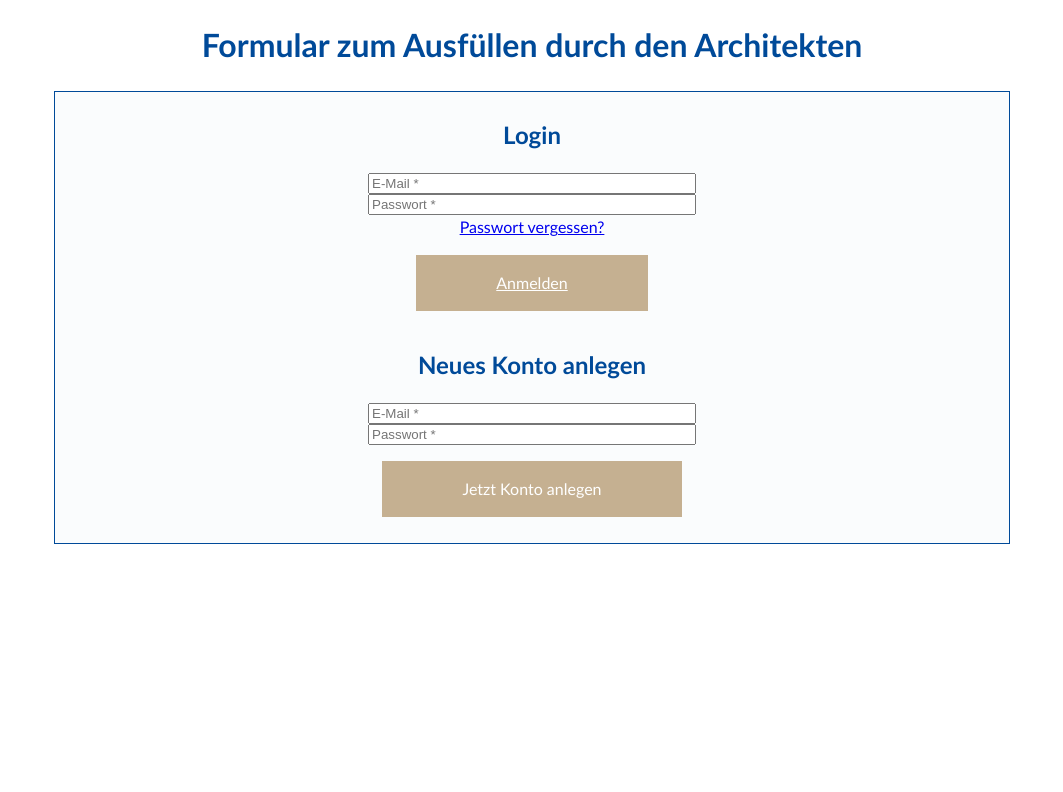
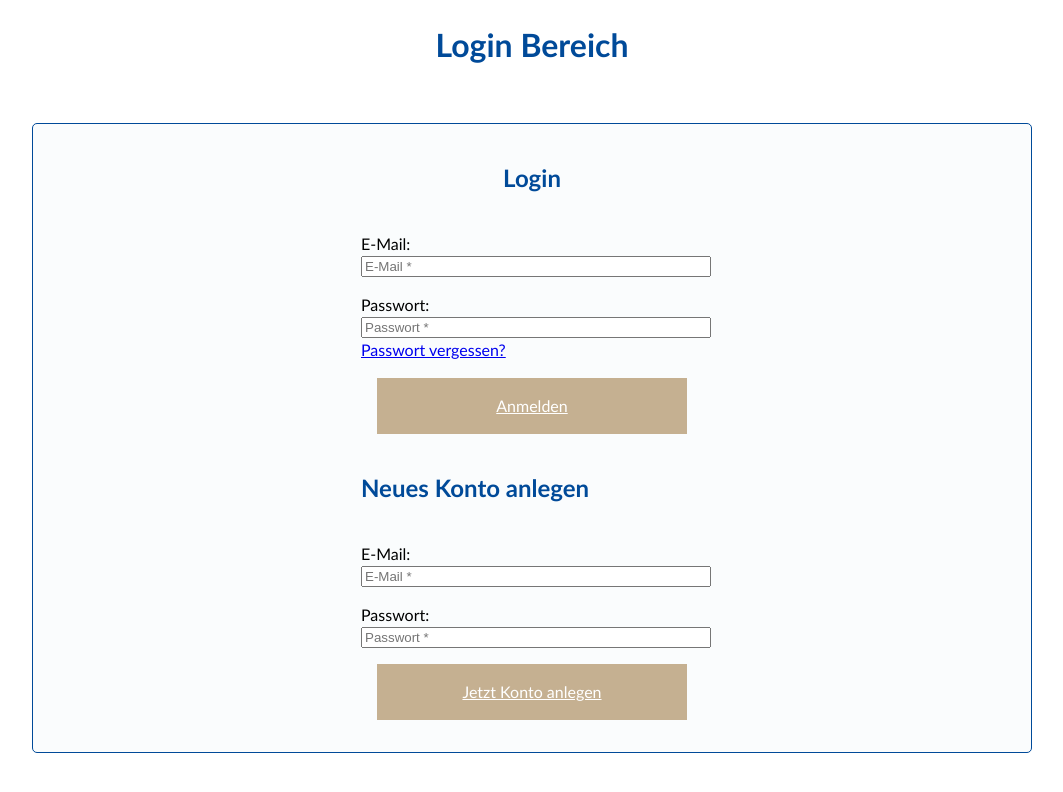
Before and after one commit to juliabellmann/formular-archi, a Next.js app: page / in a window 1280 px wide. Shown: the top 792 px of the page, without its empty margins (108-1171 px from the left). Built offline with nearby package versions, Linux system fonts and the light colour scheme.

Commit message:
add styling

```diff
--- a/components/Formarchi.js
+++ b/components/Formarchi.js
@@ -10,6 +10,8 @@ export default function Formarchi()
 {
     return (
         <>
+            <h1>Formular zum Ausfüllen durch den Architekten</h1>
+
             <form>
 
                 <fieldset>
--- a/components/Login.js
+++ b/components/Login.js
@@ -1,29 +1,69 @@
 import Link from "next/link";
+import styled, { css } from "styled-components";
 
 export default function Login()
 {
     return (
         <>
-            <form>
-                <fieldset className="container-login">
+        <h1>Login Bereich</h1>
+            <StyledLogin>
+                <StyledFieldet className="container-login">
                     <h2>Login</h2>
+                    <StyledFlexLeft>
 
-                    <input type="text" id="email-login" name="email-login" placeholder="E-Mail *" required />
-                    <input type="text" id="password-login" name="password-login" placeholder="Passwort *" required />
-                    <Link href="#">Passwort vergessen?</Link>
+                        <StyledLabel for="email-login">E-Mail: </StyledLabel>
+                        <StyledInput type="text" id="email-login" name="email-login" placeholder="E-Mail *" required />
 
-                    <Link href="/formular" className="button">Anmelden</Link>
+                        <StyledLabel for="password-login">Passwort: </StyledLabel>
+                        <StyledInput type="text" id="password-login" name="password-login" placeholder="Passwort *" required />
 
-                    <h2>Neues Konto anlegen</h2>
+                        <Link href="#">Passwort vergessen?</Link>
 
-                    <input type="text" id="email-neuernutzer" name="email-neuernutzer" placeholder="E-Mail *" required />
-                    <input type="text" id="password-neuernutzer" name="password-neuernutzer" placeholder="Passwort *" required />
+                        <StyledBtn href="/formular" className="button">Anmelden</StyledBtn>
 
-                    <div href="#" className="button">Jetzt Konto anlegen</div>
+                        <h2>Neues Konto anlegen</h2>
 
-                </fieldset>
-            </form>
+                        <StyledLabel for="email-neuernutzer">E-Mail: </StyledLabel>
+                        <StyledInput type="text" id="email-neuernutzer" name="email-neuernutzer" placeholder="E-Mail *" required />
+
+                        <StyledLabel for="password-neuernutzer">Passwort: </StyledLabel>
+                        <StyledInput type="text" id="password-neuernutzer" name="password-neuernutzer" placeholder="Passwort *" required />
+
+                        <StyledBtn href="#" className="button">Jetzt Konto anlegen</StyledBtn>
+                    </StyledFlexLeft>
+
+                </StyledFieldet>
+            </StyledLogin>
 
         </>
     )
 }
+
+const StyledLogin = styled.form`
+    /* margin-top: 10%; */
+`;
+
+const StyledFieldet = styled.fieldset`
+    /* background-color: blue; */
+    /* display: flex; */
+    /* border: 1px solid red; */
+`;
+
+const StyledFlexLeft = styled.div`
+    display: flex;
+    flex-direction: column;
+    align-items: start;
+`;
+
+const StyledLabel = styled.label`
+    margin-top: 1rem;
+
+`;
+
+const StyledInput = styled.input`
+    width: 100%;
+`;
+
+const StyledBtn = styled(Link)`
+    width: 150px;
+`;
--- a/components/RootLayout.js
+++ b/components/RootLayout.js
@@ -7,7 +7,7 @@ export default function RootLayout({ children }) {
             <link rel="icon" href="/icon.png" />
             </Head>
             <header>
-                <h1>Formular zum Ausfüllen durch den Architekten</h1>
+
             </header>
             <main>
                 {children}
--- a/styles/globals.css
+++ b/styles/globals.css
@@ -63,7 +63,8 @@ main {
 
 form {
   /* border: #00e723 1px solid; */
-  width: 75vw;
+  width: 1000px;
+  /* min-width: 1200px; */
   /* padding: 5rem; */
 }
 
@@ -73,6 +74,9 @@ fieldset{
   flex-direction: column;
   justify-content: center;
   align-items: center;
+
+  padding: 1rem;
+  margin: 2rem 0;
 }
 
 input {
@@ -80,7 +84,7 @@ input {
 }
 .container {
   /* border: #000 1px solid; */
-  width: 45%;
+  width: 700px;
   padding: 1rem;
   /* display: flex;
   flex-direction: column;
@@ -143,6 +147,7 @@ input {
 
 fieldset {
   background-color: #fafcfd;
+  border-radius: 5px;;
 }
 
 .button {
```
Also changed, not shown: package.json (+5 -3 lines), 1 other file (tests, documents, lock files or other folders).
